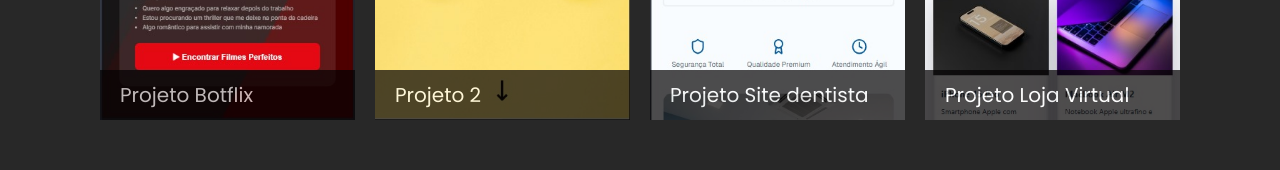
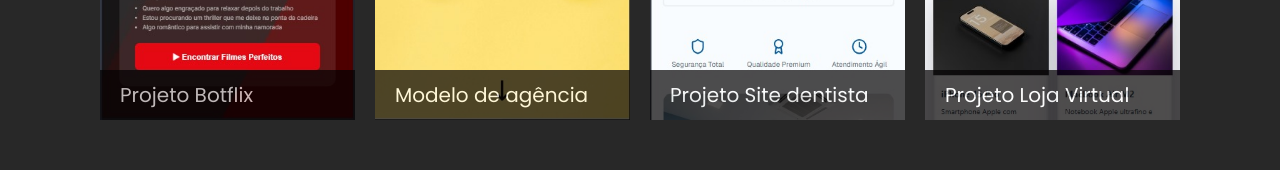
Before and after one commit to Joao-Paulo-Martins/Portifolio, a plain HTML site: page index.html in a window 1280 px wide. Shown: the part 5318-5488 px from the top of the page. Drawn offline with nearby package versions, Linux system fonts and the light colour scheme.

Commit message:
alteração de nomenclatura no projeto de agencia

```diff
--- a/index.html
+++ b/index.html
@@ -306,7 +306,7 @@
                 src="./src/imagens/projeto-agencia-foto.jpg"
                 alt="agencia-xyz"
               />
-              <h3>Projeto 2</h3>
+              <h3>Modelo de agência</h3>
               <div class="informacoes-projeto">
                 <p>
                   Neste projeto, criei o website para a Agência XYZ com um único
```
